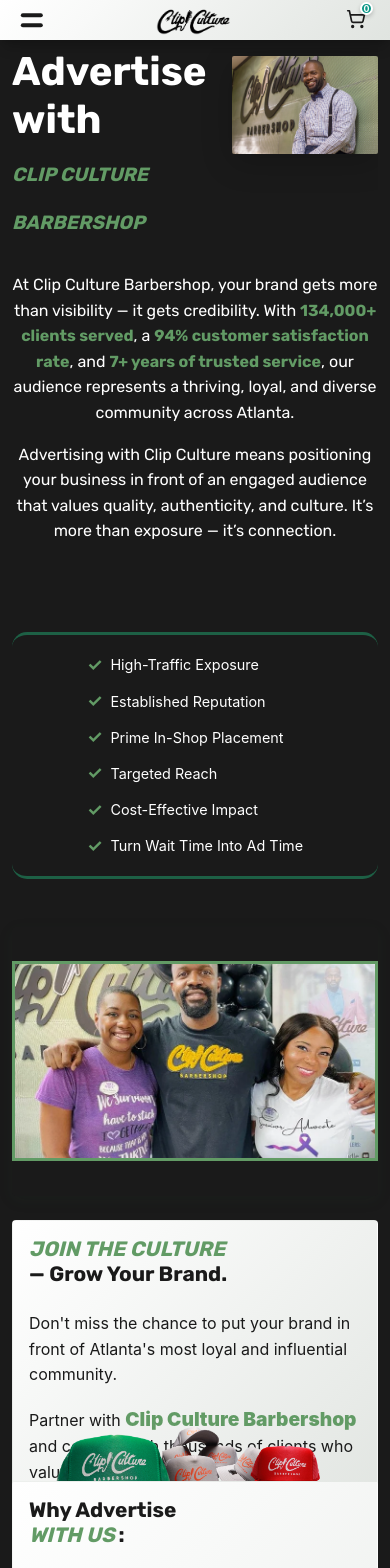
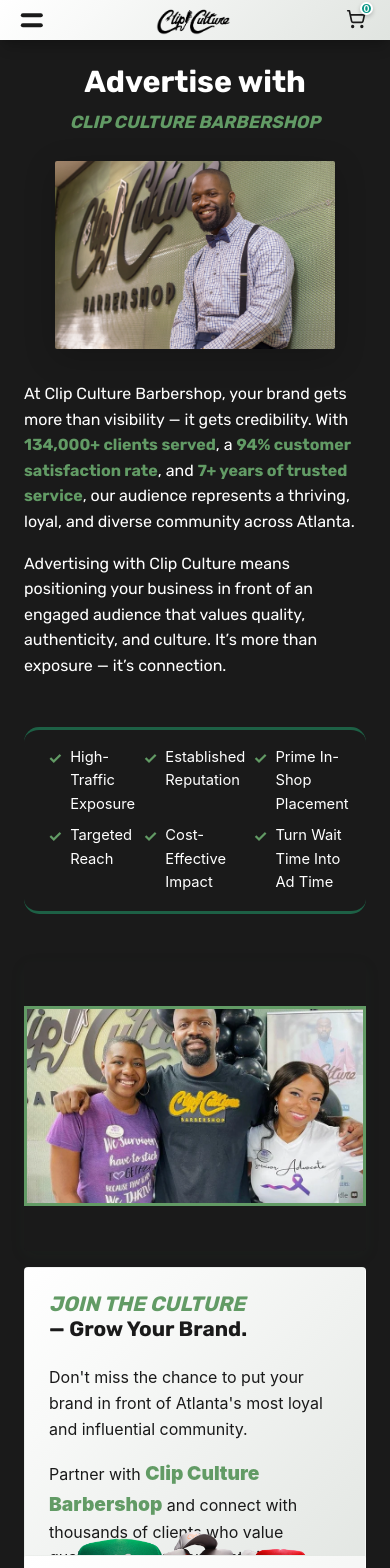
Before and after one commit to CartezDew/ClipCultureBarbershop, a React (Vite) app in the folder frontend/: page /advertise in a window 390 px wide. Shown: the top 1568 px of the page. Built offline with nearby package versions, Linux system fonts and the light colour scheme; a web font is replaced by a local one.

Commit message:
added responsive styling to the advertise page first container down to 320px

```diff
--- a/frontend/src/pages/Advertise.jsx
+++ b/frontend/src/pages/Advertise.jsx
@@ -147,11 +147,11 @@ const Advertise = () => {
               <span className="advertise-checkmark">✓</span>
               Targeted Reach
             </li>
-            <li className="franchise-feature-item">
+            <li className="advertise-feature-item">
               <span className="advertise-checkmark">✓</span>
               Cost-Effective Impact
             </li>
-            <li className="franchise-feature-item">
+            <li className="advertise-feature-item">
               <span className="advertise-checkmark">✓</span>
               Turn Wait Time Into Ad Time
             </li>
--- a/frontend/src/styles/advertise.css
+++ b/frontend/src/styles/advertise.css
@@ -22,9 +22,6 @@
 }
 
 .advertise-header-content {
-  /* display: flex;
-  flex-direction: column;
-  justify-content: flex-start; */
   overflow: hidden;
 }
 
@@ -48,7 +45,6 @@
 
 .advertise-intro-text strong {
   color: var(--green-new);
-  /* color: #378a70; */
   font-weight: 900;
 }
 
@@ -94,12 +90,12 @@
   display: grid;
   grid-template-columns: 1fr 1fr 1fr;
   column-gap: 1.5rem; /* widen spacing between columns only */
-  row-gap: 0.4rem; /* tight spacing between rows */
+  row-gap: 0.5rem; /* tight spacing between rows */
 }
 
 .advertise-feature-item {
   display: flex;
-  align-items: center;
+  align-items: flex-start;
   font-size: 1rem;
   color: #ffffff;
   font-family: -apple-system, BlinkMacSystemFont, 'Segoe UI', 'Roboto', sans-serif;
@@ -502,17 +498,43 @@
   background: rgba(255, 255, 255, 0.1);
 }
 
+@media (max-width: 930px) {
+  .advertise-features-list {
+    column-gap: 1rem; /* widen spacing between columns only */
+    row-gap: 1rem; /* tight spacing between rows */
+    gap: .5rem;
+  }
+  .advertise-features {
+    padding: 1rem 1.5rem;
+    align-items: left;
+    justify-content: left;
+    text-align: left;
+    text-wrap: wrap;
+  }
+}
+
+@media (max-width: 825px) {
+  .advertise-feature-item {
+    font-size: 0.92rem;
+  }
+
+  .advertise-checkmark {
+    font-size: 1rem;
+    margin-right: 0.5rem;
+  }
+}
+
 /* Responsive Design */
 @media (max-width: 768px) {
-  .advertise-page {
+  /* .advertise-page {
     padding: 2rem 0;
   }
 
   .advertise-container {
     padding: 0 1rem;
-  }
+  } */
 
-  .advertise-header {
+  /* .advertise-header {
     grid-template-columns: 1fr;
     gap: 2rem;
     margin-bottom: 3rem;
@@ -526,36 +548,32 @@
 
   .advertise-header-image {
     order: 2;
-  }
+  } */
 
-  .advertise-features {
+  /* .advertise-features {
     margin-top: 1.5rem;
-  }
+  } */
 
-  .advertise-features-list {
-    grid-template-columns: 1fr;
-    gap: 0.5rem;
-  }
 
-  .advertise-feature-item {
+  /* .advertise-feature-item {
     font-size: 0.9rem;
   }
-
-  .advertise-checkmark {
+   */
+  /* .advertise-checkmark {
     font-size: 1.1rem;
     margin-right: 0.5rem;
-  }
+  } */
 
   .advertise-bento-grid {
     grid-template-columns: 1fr;
     grid-template-rows: auto auto auto;
     gap: 1rem;
-    margin-top: 3rem;
+    margin-top: 0rem;
     max-width: 100%;
   }
 
   .advertise-bento-left {
-    gap: 1.5rem;
+    gap: 1rem;
   }
 
   .advertise-bento-image-box img {
@@ -564,7 +582,7 @@
 
   .advertise-programs {
     grid-template-columns: 1fr;
-    gap: 2rem;
+    gap: 1rem;
     margin-top: 3rem;
   }
 
@@ -727,16 +745,103 @@
   opacity: 0.8;
 }
 
-@media (max-width: 480px) {
-  .advertise-container {
-    padding: 0 0.75rem;
+@media (max-width: 720px) {
+  .advertise-image--float {
+    min-width: 200px;
+    max-height: auto;
+  }
+  .advertise-title {
+    font-size: clamp(2rem, 4vw, 2.5rem);
+  }
+  .advertise-title strong {
+    font-size: clamp(1rem, 2.8vw, 1.8rem);
   }
 
-  .advertise-header {
-    margin-bottom: 2.5rem;
+  .advertise-container {
+    padding: 0 2.2rem;
   }
-
-  .advertise-program-card {
-    padding: 1rem;
+  .advertise-page {
+    padding: 2.5rem 0;
   }
 }
+
+@media (max-width: 615px) {
+  .advertise-container {
+    padding: 0 1.5rem;
+  }
+}
+
+@media (max-width: 520px) {
+  .advertise-title {
+    font-size: clamp(1.8rem, 4vw, 2.3rem);
+  }
+  .advertise-title strong {
+    font-size: clamp(1rem, 2.8vw, 1.6rem);
+  }
+  .advertise-image--float {
+    margin: 0.2rem 0rem .7rem 0.8rem;
+    min-width: 185px;
+  }
+  .advertise-container {
+    padding: 0 1.5rem;
+  }
+  .advertise-page {
+    padding: 2rem 0;
+  }
+}
+
+@media (max-width: 500px) {
+  .advertise-title {
+    font-size: clamp(1.6rem, 4vw, 2.1rem);
+  }
+  .advertise-title strong {
+    font-size: clamp(0.9rem, 2.8vw, 1.4rem);
+  }
+}
+
+/* Reorder header elements on very small screens */
+@media (max-width: 470px) {
+  .advertise-header-content {
+    display: flex;
+    flex-direction: column;
+  }
+  .advertise-title {
+    order: 1;
+    text-align: center;
+    font-size: clamp(1.9rem, 4vw, 2.2rem);
+  }
+  .advertise-title strong {
+    font-size: clamp(1.1rem, 2.8vw, 1.6rem);
+  }
+  .advertise-image--float {
+    order: 2;
+    float: none; /* disable float so it stacks */
+    margin: 0.5rem 0;
+    align-self: center;
+    width: auto;
+    max-width: 280px;
+    margin-bottom: 0rem;
+
+  }
+  .advertise-header-content .advertise-intro {
+    order: 3;
+  }
+  .advertise-intro-text {
+    font-size: clamp(1rem, 2.8vw, 1.2rem);
+  }
+  .advertise-intro-text-2 {
+    font-size: clamp(1rem, 2.8vw, 1.2rem);
+  }
+}
+
+@media (max-width: 380px) {
+  .advertise-title {
+    font-size: clamp(1.7rem, 4vw, 2rem);
+  }
+  .advertise-title strong {
+    font-size: clamp(1.1rem, 2.8vw, 1.4rem);
+  }
+  .advertise-image--float {
+    max-width: 230px;
+  }
+}
```
